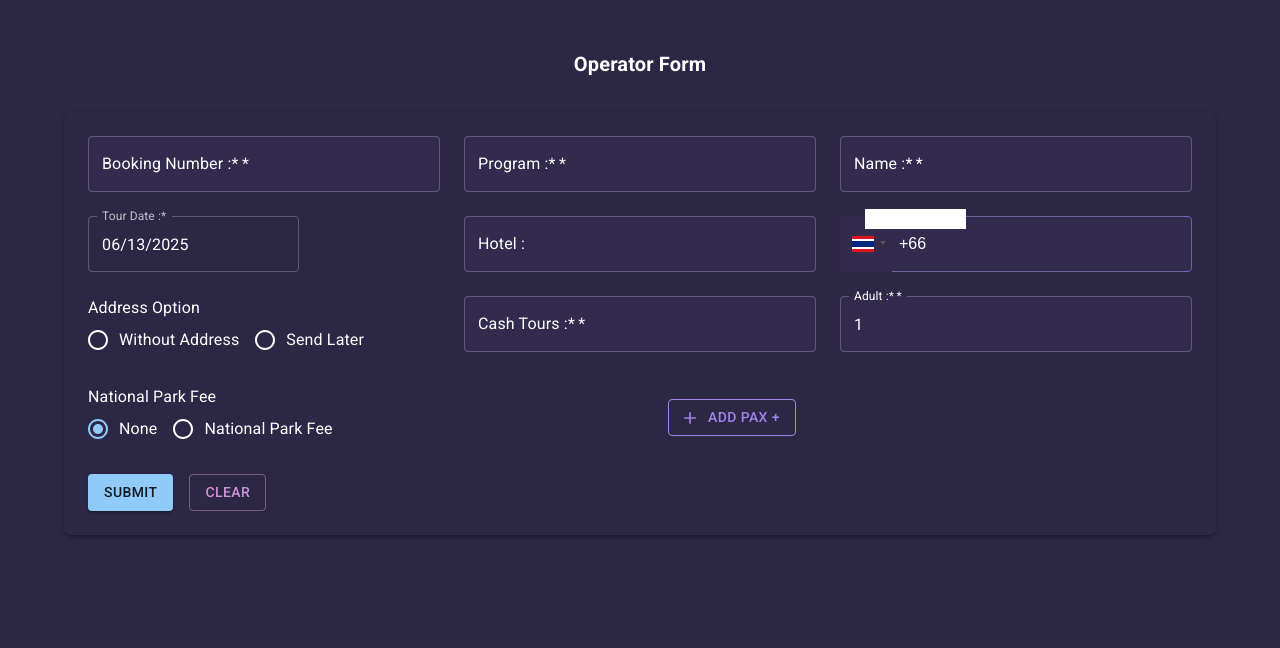
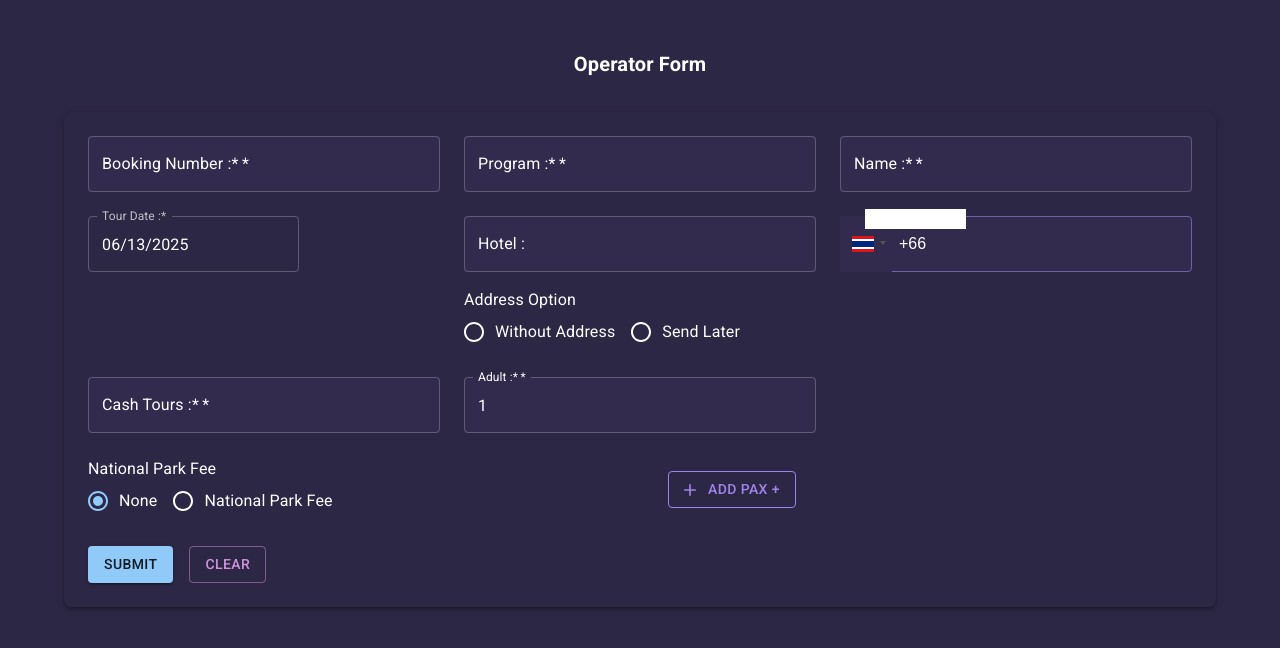
Before and after one commit to majidorc/text-generator, a Next.js app: page / in a window 1280 px wide. Shown: the top 648 px of the page. Built offline with nearby package versions, Linux system fonts and the light colour scheme.

Commit message:
Address Option logic: move under hotel, hide hotel if 'Without Address', auto-fill 'Send Later'

```diff
--- a/pages/index.js
+++ b/pages/index.js
@@ -40,7 +40,19 @@ export default function Home() {
 
   const handleChange = (e) => {
     const { name, value } = e.target;
+    if (name === "addressOption") {
+      if (value === "without") {
+        setForm((prev) => ({ ...prev, addressOption: value, hotel: "" }));
+      } else if (value === "sendLater") {
+        setForm((prev) => ({ ...prev, addressOption: value, hotel: "Send Later" }));
+      } else {
+        setForm((prev) => ({ ...prev, addressOption: value }));
+      }
+    } else if (name === "hotel") {
+      setForm((prev) => ({ ...prev, hotel: value }));
+    } else {
       setForm((prev) => ({ ...prev, [name]: value }));
+    }
   };
 
   const handlePhoneChange = (value) => {
@@ -160,6 +172,7 @@ export default function Home() {
               </LocalizationProvider>
             </Grid>
             <Grid item xs={12} md={4}>
+              {form.addressOption !== "without" && (
                 <TextField
                   fullWidth
                   label="Hotel :"
@@ -171,6 +184,29 @@ export default function Home() {
                   InputLabelProps={{ style: { color: "#fff" } }}
                   sx={{ bgcolor: "#322b4d" }}
                 />
+              )}
+              <FormControl component="fieldset" sx={{ mt: 2 }}>
+                <FormLabel component="legend" sx={{ color: "#fff" }}>
+                  Address Option
+                </FormLabel>
+                <RadioGroup
+                  row
+                  name="addressOption"
+                  value={form.addressOption}
+                  onChange={handleChange}
+                >
+                  <FormControlLabel
+                    value="without"
+                    control={<Radio sx={{ color: "#fff" }} />}
+                    label="Without Address"
+                  />
+                  <FormControlLabel
+                    value="sendLater"
+                    control={<Radio sx={{ color: "#fff" }} />}
+                    label="Send Later"
+                  />
+                </RadioGroup>
+              </FormControl>
             </Grid>
             <Grid item xs={12} md={4}>
               <PhoneInput
@@ -201,30 +237,6 @@ export default function Home() {
                   autoFocus: false,
                 }}
               />
-            </Grid>
-            <Grid item xs={12} md={4}>
-              <FormControl component="fieldset">
-                <FormLabel component="legend" sx={{ color: "#fff" }}>
-                  Address Option
-                </FormLabel>
-                <RadioGroup
-                  row
-                  name="addressOption"
-                  value={form.addressOption}
-                  onChange={handleChange}
-                >
-                  <FormControlLabel
-                    value="without"
-                    control={<Radio sx={{ color: "#fff" }} />}
-                    label="Without Address"
-                  />
-                  <FormControlLabel
-                    value="sendLater"
-                    control={<Radio sx={{ color: "#fff" }} />}
-                    label="Send Later"
-                  />
-                </RadioGroup>
-              </FormControl>
             </Grid>
             <Grid item xs={12} md={4}>
               <TextField
```
Lines whose indentation alone changed are shown as unchanged.
